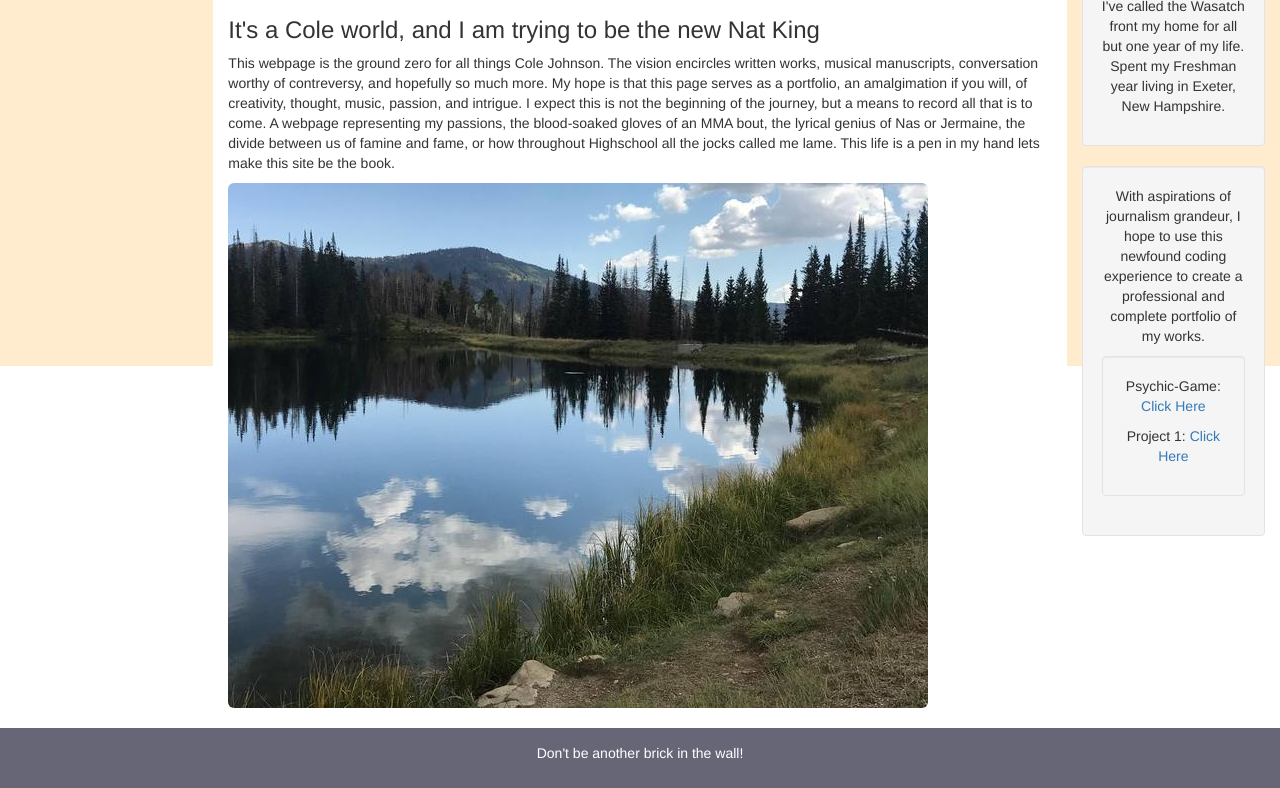
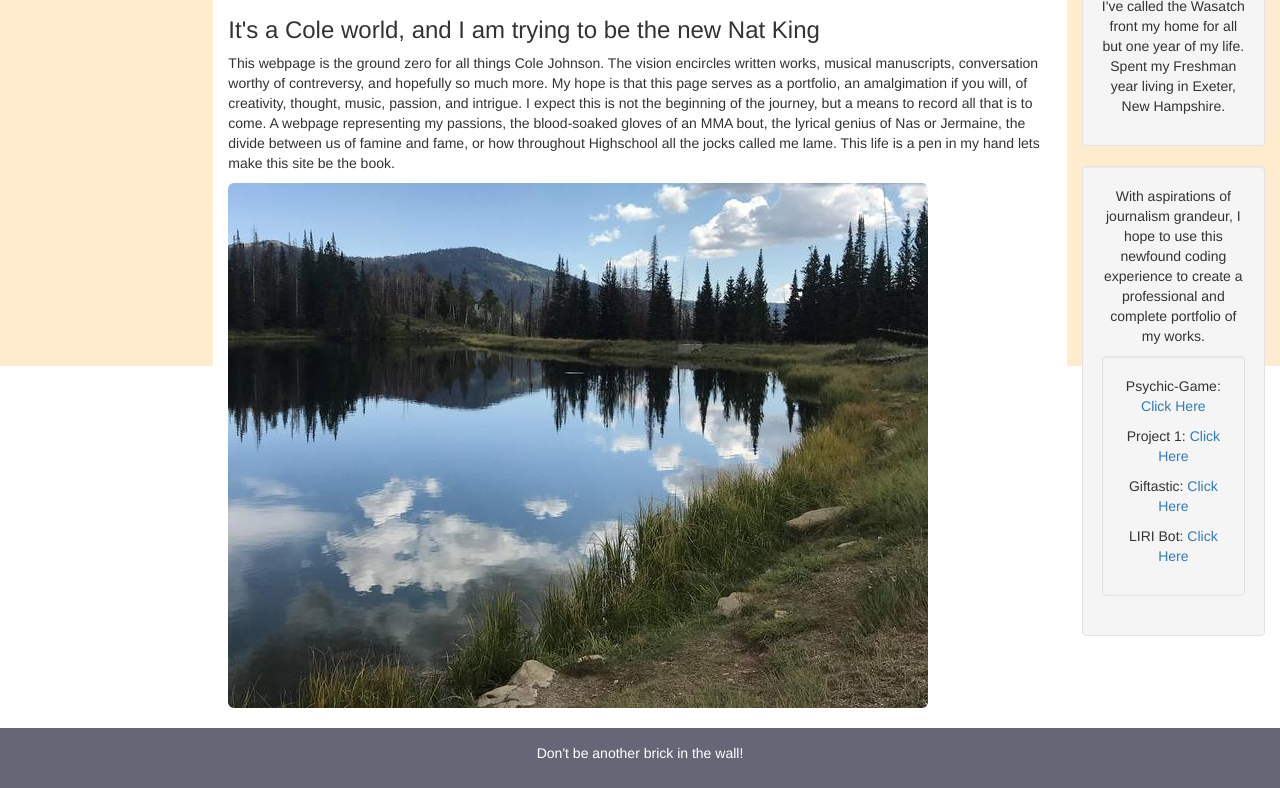
Before and after one commit to ColeJohnson99/Bootstrap-Portfolio, a plain HTML site: page index.html in a window 1280 px wide. Shown: the part 156-944 px from the top of the page. Drawn offline with nearby package versions, Linux system fonts and the light colour scheme.

Commit message:
Added a few more repo links to portfolio.  Need to add linkedin link and github link

```diff
--- a/index.html
+++ b/index.html
@@ -93,6 +93,12 @@
             <p>
                 Project 1:  <a href="https://graham91.github.io/ColesRepository/">Click Here</a>
             </p>
+            <p>
+              Giftastic: <a href="https://colejohnson99.github.io/Psychic-Game/">Click Here</a>
+          </p>
+          <p>
+            LIRI Bot: <a href="https://colejohnson99.github.io/Psychic-Game/">Click Here</a>
+        </p>
         </div>
     </div>
     </div>
```
